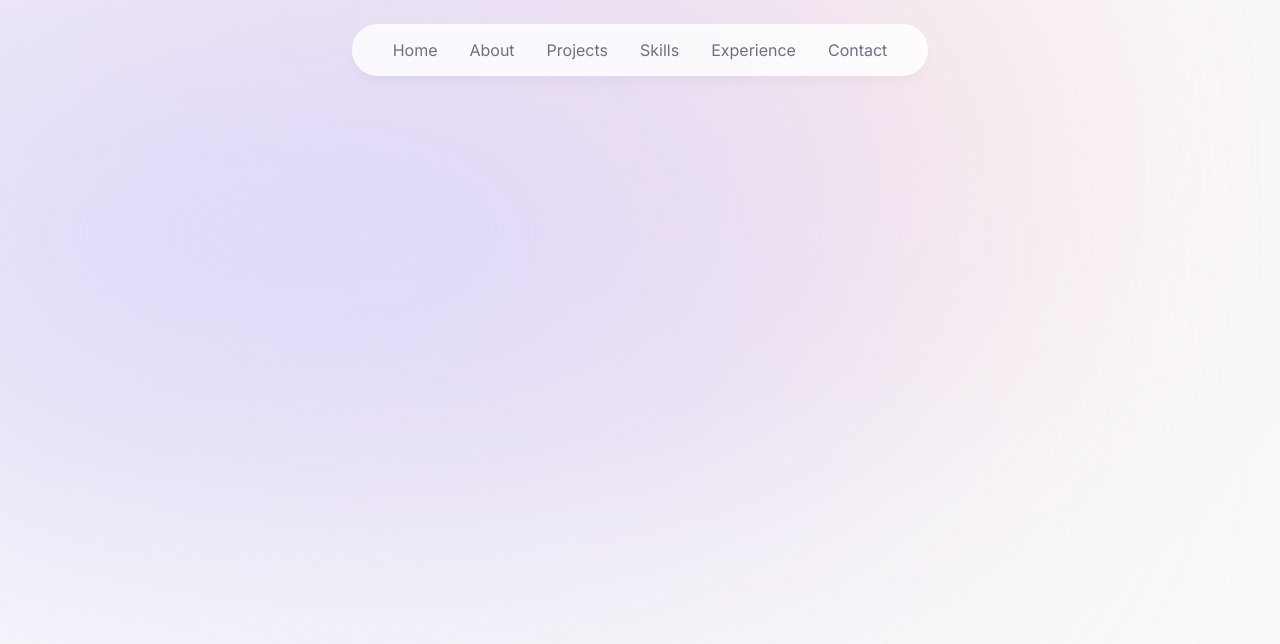
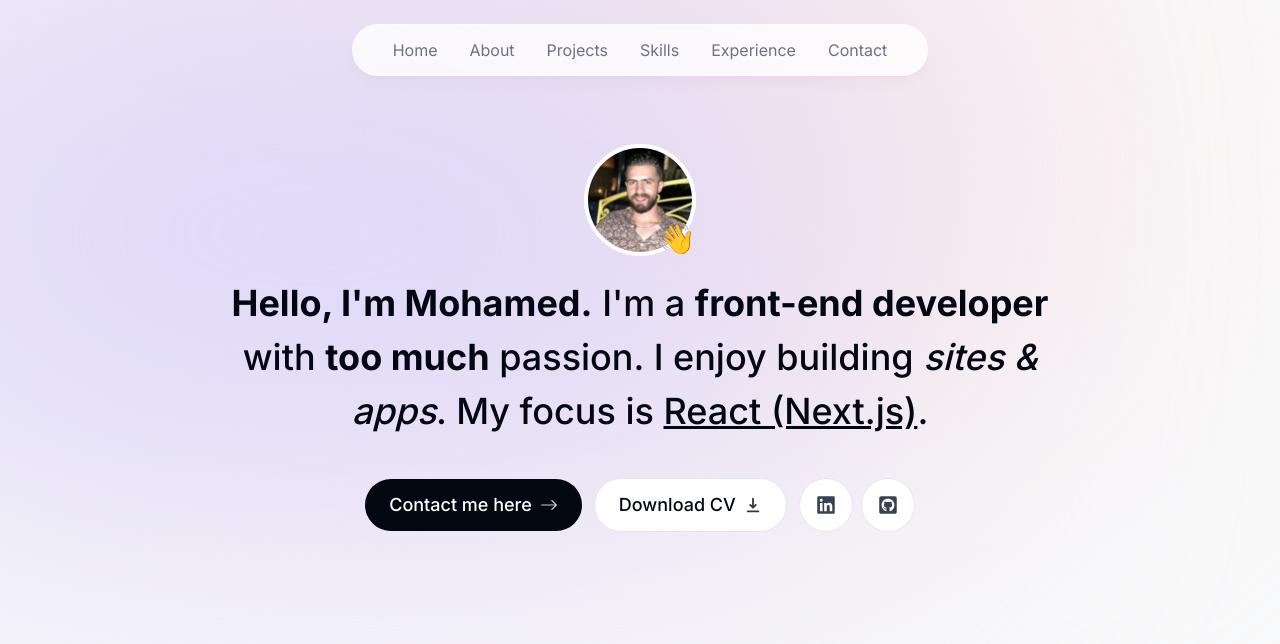
Before and after one commit to amniuelmohamed/portfolio, a Next.js app: page / in a window 1280 px wide. Shown: the top 644 px of the page. Built offline with nearby package versions, Linux system fonts and the light colour scheme.

Commit message:
Add the hero section

```diff
--- a/app/layout.tsx
+++ b/app/layout.tsx
@@ -19,7 +19,7 @@ export default function RootLayout({
     return (
         <html lang="en">
             <body
-                className={`${inter.className} bg-gray-50 text-gray-950 relative`}
+                className={`${inter.className} bg-gray-50 text-gray-950 relative pt-28 sm:pt-36`}
             >
                 <div
                     className="bg-[#fbe2e3] absolute top-[-6rem] -z-10 right-[11rem] h-[31.25rem] w-[31.25rem] rounded-full blur-[10rem]
--- a/app/page.tsx
+++ b/app/page.tsx
@@ -1,3 +1,9 @@
+import Hero from "@/components/Hero";
+
 export default function Home() {
-    return <main className=""></main>;
+    return (
+        <main className="max-w-4xl mx-auto px-4">
+            <Hero />
+        </main>
+    );
 }
--- /dev/null
+++ b/components/Hero.tsx
@@ -0,0 +1,97 @@
+"use client";
+
+import Image from "next/image";
+import React from "react";
+import portraitImg from "@/public/portrait.jpg";
+import Link from "next/link";
+import { BsArrowRight } from "react-icons/bs";
+import { HiDownload } from "react-icons/hi";
+import { FaGithubSquare, FaLinkedin } from "react-icons/fa";
+import { motion } from "framer-motion";
+
+export default function Hero() {
+    return (
+        <section>
+            <div className="flex items-center justify-center">
+                <div className="relative">
+                    <motion.div
+                        initial={{ opacity: 0, scale: 0 }}
+                        animate={{ opacity: 1, scale: 1 }}
+                        transition={{
+                            type: "tween",
+                        }}
+                    >
+                        <Image
+                            src={portraitImg}
+                            alt="Mohamed Portrait"
+                            className="w-28 h-28 rounded-full border-4 border-white object-cover"
+                        />
+                    </motion.div>
+                    <motion.span
+                        className="absolute bottom-0 right-0 text-3xl"
+                        initial={{ opacity: 0, scale: 0 }}
+                        animate={{ opacity: 1, scale: 1 }}
+                        transition={{
+                            type: "spring",
+                            stiffness: 200,
+                            delay: 0.2,
+                        }}
+                    >
+                        👋
+                    </motion.span>
+                </div>
+            </div>
+            <motion.h1
+                className="text-2xl sm:text-4xl !leading-[1.5] text-center font-medium mt-5"
+                initial={{ opacity: 0, y: 100 }}
+                animate={{ opacity: 1, y: 0 }}
+            >
+                <span className="font-bold">Hello, I'm Mohamed.</span> I'm a{" "}
+                <span className="font-bold">front-end developer</span> with{" "}
+                <span className="font-bold">too much</span> passion. I enjoy
+                building <span className="italic">sites & apps</span>. My focus
+                is <span className="underline">React (Next.js)</span>.
+            </motion.h1>
+            <motion.div
+                className="flex flex-col sm:flex-row items-center justify-center gap-3 mt-10 font-medium text-lg"
+                initial={{ opacity: 0, y: 100 }}
+                animate={{ opacity: 1, y: 0 }}
+                transition={{
+                    delay: 0.2,
+                }}
+            >
+                <Link
+                    href={"#contact"}
+                    className="group bg-gray-950 text-white px-6 py-3 flex items-center gap-2 w-fit rounded-full hover:scale-[1.07] transition active:scale-[1.07]"
+                >
+                    Contact me here{" "}
+                    <BsArrowRight className="opacity-80 group-hover:translate-x-1 transition" />
+                </Link>
+                <a
+                    href="/CV.pdf"
+                    className="group bg-white text-gray-950 px-6 py-3 flex items-center gap-2 w-fit rounded-full border border-gray-200 hover:scale-[1.07] transition active:scale-[1.07]"
+                    download
+                >
+                    Download CV{" "}
+                    <HiDownload className="opacity-80 group-hover:translate-y-[2px] transition" />
+                </a>
+                <div className="flex gap-2 text-xl">
+                    <a
+                        href="https://www.linkedin.com/in/amniuel-mohamed/"
+                        target="_blank"
+                        className="bg-white text-gray-700 rounded-full border border-gray-200 w-[54px] h-[54px] flex items-center justify-center hover:text-gray-950 hover:scale-110 transition active:scale-110"
+                    >
+                        <FaLinkedin />
+                    </a>
+                    <a
+                        href="https://github.com/amniuelmohamed"
+                        target="_blank"
+                        className="bg-white text-gray-700 rounded-full border border-gray-200 w-[54px] h-[54px] flex items-center justify-center hover:text-gray-950 hover:scale-110 transition active:scale-110"
+                    >
+                        <FaGithubSquare />
+                    </a>
+                </div>
+            </motion.div>
+        </section>
+    );
+}
```
Also changed, not shown: .eslintrc.json, public/portrait.jpg (added).
